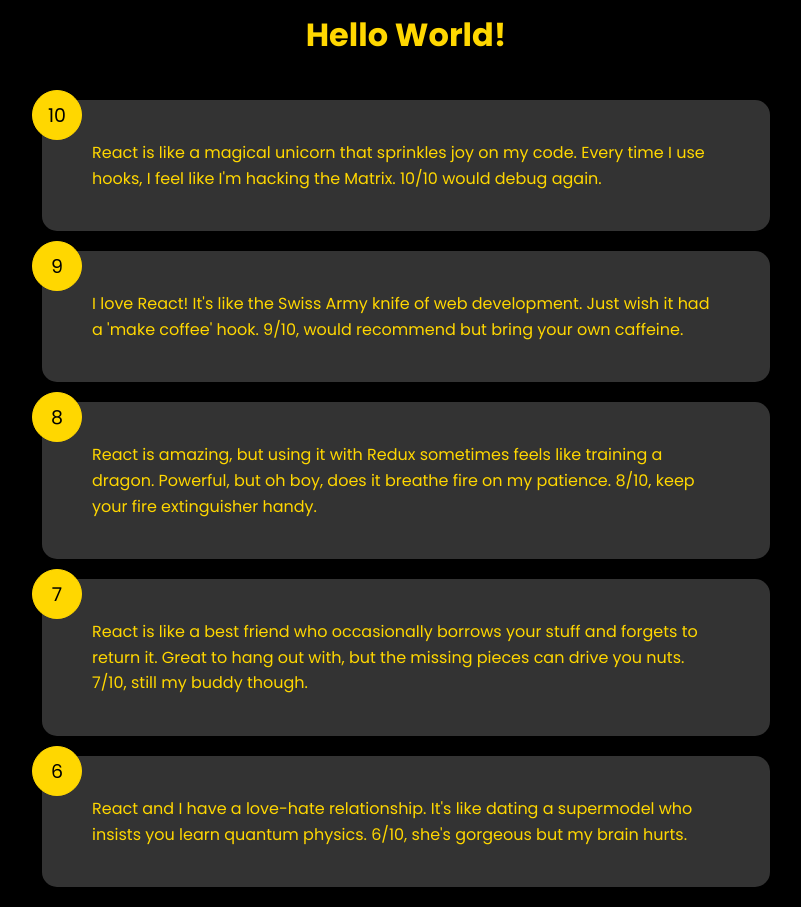
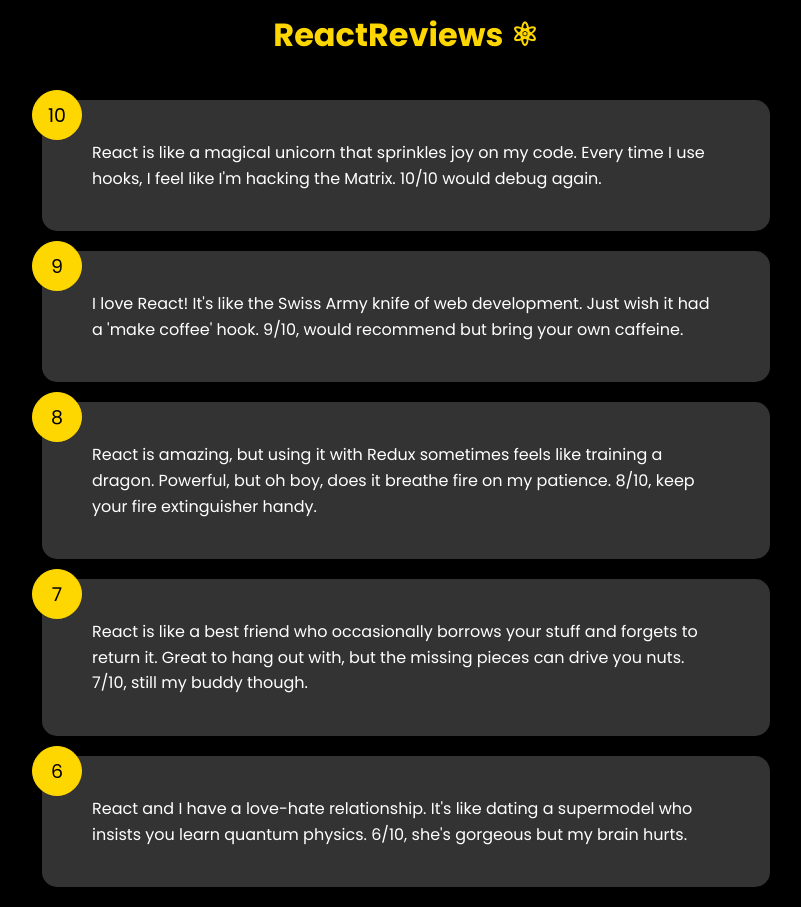
Before and after one commit to steven-oehley/ReactReview, a React (Create React App) app: page / in a window 1280 px wide. Shown: the whole page, without its empty margins (234-1035 px from the left). Built offline with nearby package versions, Linux system fonts and the light colour scheme.

Commit message:
chore/changed heading

```diff
--- a/src/App.jsx
+++ b/src/App.jsx
@@ -8,7 +8,7 @@
   const [feedback, setFeedback] = useState(FeedbackData);
   return (
     <>
-      <Header text="Hello World!" />
+      <Header />
       <div className="container">
         <FeedbackList feedbackData={feedback} />
       </div>
--- a/src/components/Header.jsx
+++ b/src/components/Header.jsx
@@ -13,7 +13,7 @@
 // default props can be passed in like this
 // OR they can be passsed in the same way as to JS function function Header({ text = "Hello World!"}) {
 Header.defaultProps = {
-  text: "ReactReview ⚛︎",
+  text: "ReactReviews ⚛︎",
   bgColor: "rgba(0,0,0,0.4)",
   textColor: "#FFD700",
 };
--- a/src/index.css
+++ b/src/index.css
@@ -34,7 +34,7 @@
 
 .card {
   background-color: #333;
-  color: #ffd700;
+  color: #fff;
   border-radius: 15px;
   padding: 40px 50px;
   margin: 20px 0;
```
